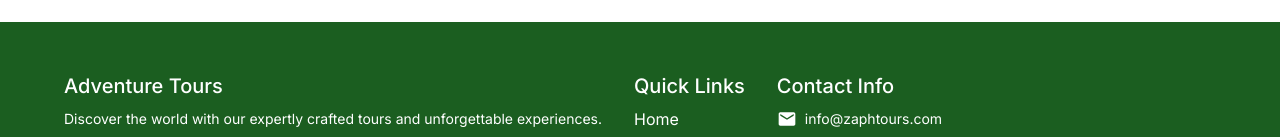
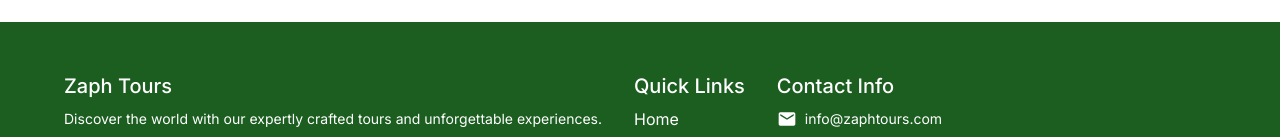
Before and after one commit to arman-develops/mui-zaph-tours, a React (Vite) app: page /contact in a window 1280 px wide. Shown: the part 1377-1514 px from the top of the page. Built offline with nearby package versions, Linux system fonts and the light colour scheme.

Commit message:
Fixed the footer text

```diff
--- a/src/layout/Footer.tsx
+++ b/src/layout/Footer.tsx
@@ -17,7 +17,7 @@ export function Footer() {
         <Grid container spacing={4}>
           <Grid>
             <Typography variant="h6" gutterBottom>
-              Adventure Tours
+              Zaph Tours
             </Typography>
             <Typography variant="body2" sx={{ mb: 2 }}>
               Discover the world with our expertly crafted tours and unforgettable experiences.
```
